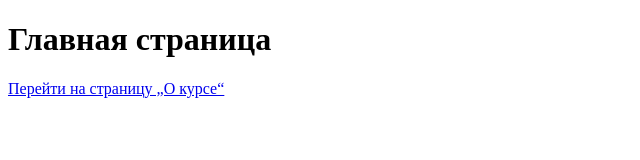
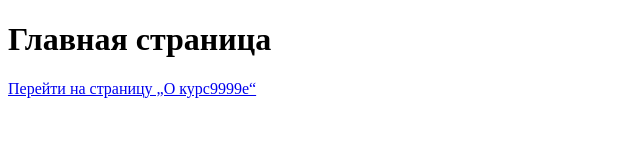
Before and after one commit to kom2wert1100220033-art/111, a plain HTML site: page index.html in a window 1280 px wide. Shown: the full height of the page, 0-640 px from the left. Drawn offline with Linux system fonts and the light colour scheme.

Commit message:
Update index.html

```diff
--- a/index.html
+++ b/index.html
@@ -7,7 +7,7 @@
 </head>
 <body>
 <h1>Главная страница</h1>
-    <a href="pages/about.html">Перейти на страницу „О курсе“</a>
+    <a href="pages/about.html">Перейти на страницу „О курс9999е“</a>
 
 </body>
 </html>
```
